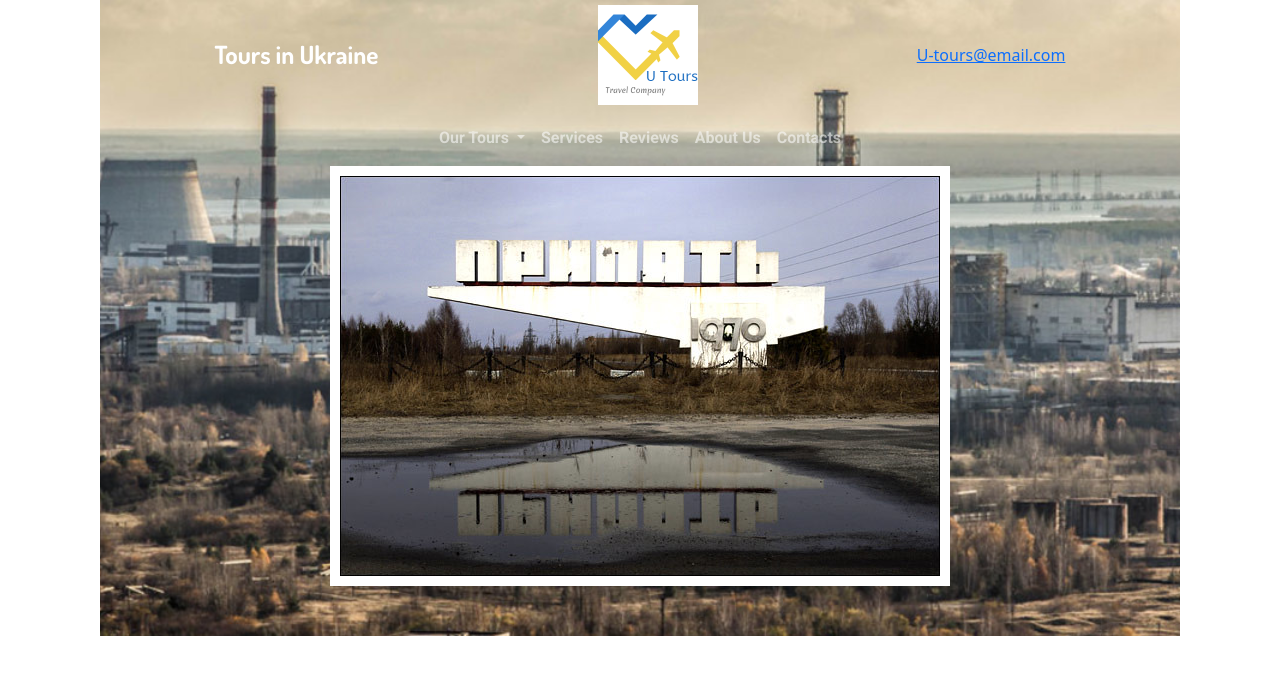
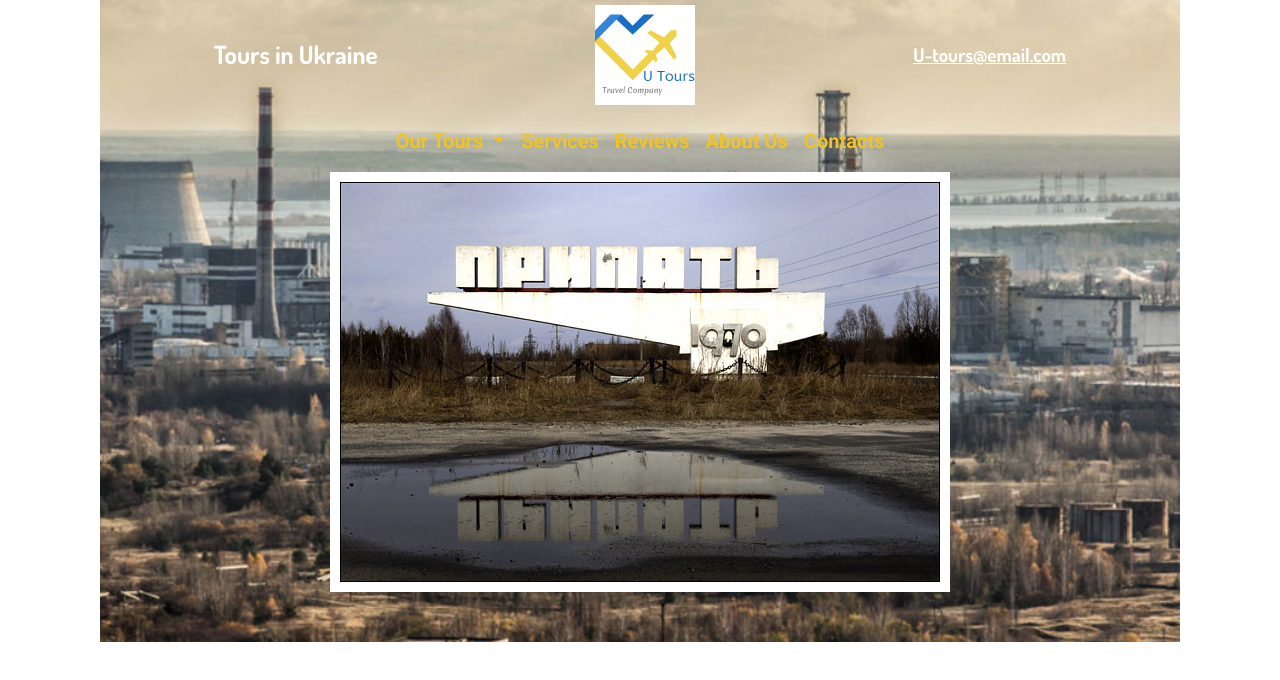
Before and after one commit to OlSerkes/u-travelbootstrap, a plain HTML site: page our-tours.html in a window 1280 px wide. Drawn offline with nearby package versions, Linux system fonts and the light colour scheme.

Commit message:
Changed color for menu

```diff
--- a/css/our-tours-header.css
+++ b/css/our-tours-header.css
@@ -17,6 +17,7 @@ header .tours-logo {
     background-image: url(../img/bcgd-chornobyl.jpg);
     background-size: cover;
     background-position: center;
+    max-width: 100%;
     min-height: 200px;
     display: flex;
     flex-direction: column;
@@ -53,16 +54,18 @@ header .tours-logo {
     width: 100px;
     height: 100px;
 }
-a .header-tourslogotwo {
+.header-tourslogotwo {
     font-size: 19px;
     font-weight: 500;
     color: var(--itinerary-text-color);
     font-family: Dosis, sans-serif;
     text-decoration: underline;
     }
+.header-tourslogotwo :hover {
+    text-decoration: underline;
+}
 header .container-fluid {
-    color: var(--navbar-text-color);
-    font-size: 16px;
+    font-size: 20px;
     font-weight: 700;
     font-family: Roboto, sans-serif;
 }
@@ -72,8 +75,10 @@ header .navbar-nav {
     justify-content: center;
     flex: 1;
 }
-a .nav-link {
-    color: var(--navbar-text-color);
+.navbar-dark,
+.navbar-nav,
+.nav-link {
+    color: var(--navbar-text-color) !important;
 }
 
 
```
